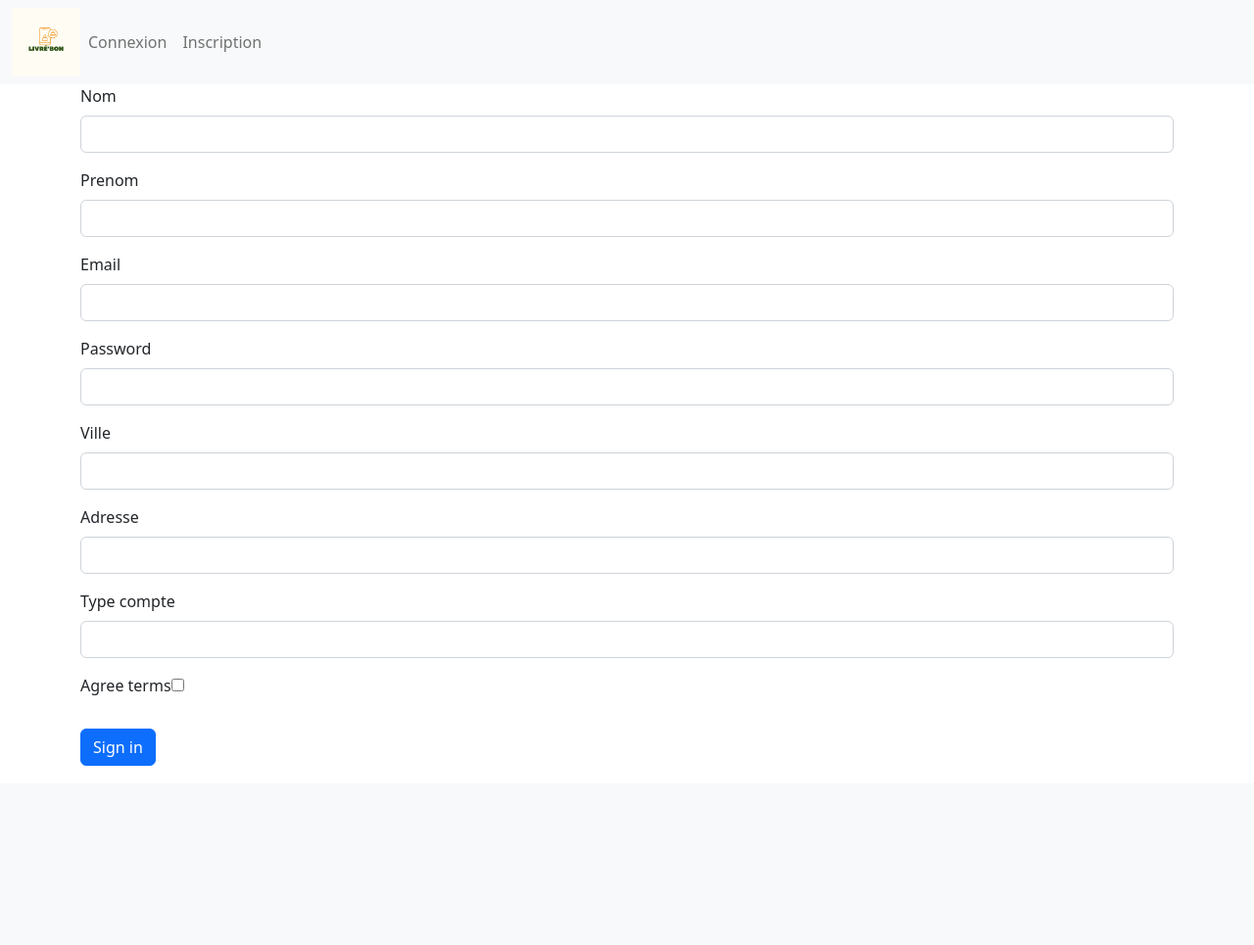
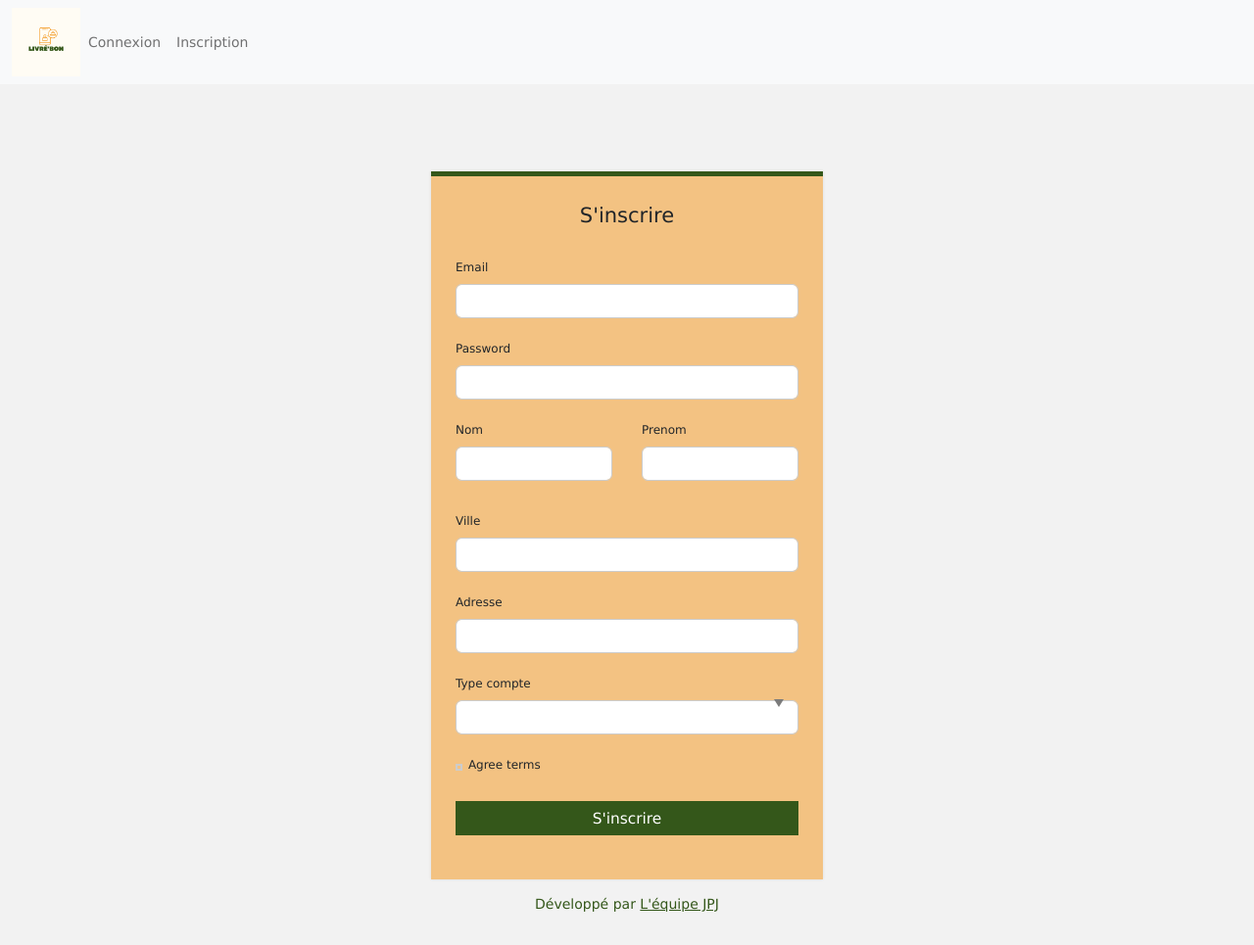
Before and after one commit to Bush1deau/livrebon, a Symfony app: template templates/user/register.html.twig in a window 1280 px wide. Shown: the whole page at 98% size. Before the commit the page ends 782 px from the top, so only its background shows below. Run offline with Twig, Linux system fonts and the light colour scheme; the template is opened without the code that fills it, so the values that code supplies are empty; form fields are guessed from the names that the template uses; some libraries are stand-ins or nearby versions.

Commit message:
feat(frontlog): add front register and login

```diff
--- /dev/null
+++ b/public/style/register.css
@@ -0,0 +1,433 @@
+body {
+  font-family: Verdana, Geneva, sans-serif;
+  font-size: 14px;
+  background: #f2f2f2;
+}
+
+.clearfix:after {
+  content: "";
+  display: block;
+  clear: both;
+  visibility: hidden;
+  height: 0;
+}
+
+.divRetour{
+  margin-top:5%;
+  text-align: center;
+}
+.btn-retour{
+  color:#34571A;
+  margin-left:2%;
+  font-size: large;
+  font-family:cursive;
+
+}
+.group-btn .btn{
+    background-color: #34571A;
+    color:#fff;
+    margin-top: 5%;
+    width:200px;
+}
+
+.group-btn .btn:hover {
+  background-color: #63a133;
+}
+
+.group-btn {
+  text-align: center;
+}
+
+.form_wrapper {
+  background: #f4951983;
+  width: 400px;
+  max-width: 100%;
+  box-sizing: border-box;
+  padding: 25px;
+  margin: 8% auto 0;
+  position: relative;
+  z-index: 1;
+  border-top: 5px solid #34571A;
+  -webkit-box-shadow: 0 0 3px rgba(0, 0, 0, 0.1);
+  -moz-box-shadow: 0 0 3px rgba(0, 0, 0, 0.1);
+  box-shadow: 0 0 3px rgba(0, 0, 0, 0.1);
+  -webkit-transform-origin: 50% 0%;
+  transform-origin: 50% 0%;
+  -webkit-transform: scale3d(1, 1, 1);
+  transform: scale3d(1, 1, 1);
+  -webkit-transition: none;
+  transition: none;
+  -webkit-animation: expand 0.8s 0.6s ease-out forwards;
+  animation: expand 0.8s 0.6s ease-out forwards;
+  opacity: 0;
+}
+.form_wrapper h2 {
+  font-size: 1.5em;
+  line-height: 1.5em;
+  margin: 0;
+}
+.form_wrapper .title_container {
+  text-align: center;
+  padding-bottom: 15px;
+}
+.form_wrapper h3 {
+  font-size: 1.1em;
+  font-weight: normal;
+  line-height: 1.5em;
+  margin: 0;
+}
+.form_wrapper label {
+  font-size: 12px;
+}
+.form_wrapper .row {
+  margin: 10px -15px;
+}
+.form_wrapper .row > div {
+  padding: 0 15px;
+  box-sizing: border-box;
+}
+.form_wrapper .col_half {
+  width: 50%;
+  float: left;
+}
+.form_wrapper .input_field {
+  position: relative;
+  margin-bottom: 20px;
+  -webkit-animation: bounce 0.6s ease-out;
+  animation: bounce 0.6s ease-out;
+}
+.form_wrapper .input_field > span {
+  position: absolute;
+  left: 0;
+  top: 0;
+  color: #333;
+  height: 100%;
+  border-right: 1px solid #cccccc;
+  text-align: center;
+  width: 30px;
+}
+.form_wrapper .input_field > span > i {
+  padding-top: 10px;
+}
+.form_wrapper .textarea_field > span > i {
+  padding-top: 10px;
+}
+.form_wrapper input[type=text], .form_wrapper input[type=email], .form_wrapper input[type=password] {
+  width: 100%;
+  padding: 8px 10px 9px 35px;
+  height: 35px;
+  border: 1px solid #cccccc;
+  box-sizing: border-box;
+  outline: none;
+  -webkit-transition: all 0.3s ease-in-out;
+  -moz-transition: all 0.3s ease-in-out;
+  -ms-transition: all 0.3s ease-in-out;
+  transition: all 0.3s ease-in-out;
+}
+.form_wrapper input[type=text]:hover, .form_wrapper input[type=email]:hover, .form_wrapper input[type=password]:hover {
+  background: #fafafa;
+}
+.form_wrapper input[type=text]:focus, .form_wrapper input[type=email]:focus, .form_wrapper input[type=password]:focus {
+  -webkit-box-shadow: 0 0 2px 1px rgba(255, 169, 0, 0.5);
+  -moz-box-shadow: 0 0 2px 1px rgba(255, 169, 0, 0.5);
+  box-shadow: 0 0 2px 1px rgba(255, 169, 0, 0.5);
+  border: 1px solid #34571A;
+  background: #fafafa;
+}
+.form_wrapper input[type=submit] {
+  background: #34571A;
+  height: 35px;
+  line-height: 35px;
+  width: 100%;
+  border: none;
+  outline: none;
+  cursor: pointer;
+  color: #fff;
+  font-size: 1.1em;
+  margin-bottom: 10px;
+  -webkit-transition: all 0.3s ease-in-out;
+  -moz-transition: all 0.3s ease-in-out;
+  -ms-transition: all 0.3s ease-in-out;
+  transition: all 0.3s ease-in-out;
+}
+.form_wrapper input[type=submit]:hover {
+  background: #34571A;
+}
+.form_wrapper input[type=submit]:focus {
+  background: #34571A;
+}
+.form_wrapper input[type=checkbox], .form_wrapper input[type=radio] {
+  border: 0;
+  clip: rect(0 0 0 0);
+  height: 1px;
+  margin: -1px;
+  overflow: hidden;
+  padding: 0;
+  position: absolute;
+  width: 1px;
+}
+
+.form_container .row .col_half.last {
+  border-left: 1px solid #cccccc;
+}
+
+.checkbox_option label {
+  margin-right: 1em;
+  position: relative;
+}
+.checkbox_option label:before {
+  content: "";
+  display: inline-block;
+  width: 0.5em;
+  height: 0.5em;
+  margin-right: 0.5em;
+  vertical-align: -2px;
+  border: 2px solid #cccccc;
+  padding: 0.12em;
+  background-color: transparent;
+  background-clip: content-box;
+  transition: all 0.2s ease;
+}
+.checkbox_option label:after {
+  border-right: 2px solid #000000;
+  border-top: 2px solid #000000;
+  content: "";
+  height: 20px;
+  left: 2px;
+  position: absolute;
+  top: 7px;
+  transform: scaleX(-1) rotate(135deg);
+  transform-origin: left top;
+  width: 7px;
+  display: none;
+}
+.checkbox_option input:hover + label:before {
+  border-color: #000000;
+}
+.checkbox_option input:checked + label:before {
+  border-color: #000000;
+}
+.checkbox_option input:checked + label:after {
+  -moz-animation: check 0.8s ease 0s running;
+  -webkit-animation: check 0.8s ease 0s running;
+  animation: check 0.8s ease 0s running;
+  display: block;
+  width: 7px;
+  height: 20px;
+  border-color: #000000;
+}
+
+.radio_option label {
+  margin-right: 1em;
+}
+.radio_option label:before {
+  content: "";
+  display: inline-block;
+  width: 0.5em;
+  height: 0.5em;
+  margin-right: 0.5em;
+  border-radius: 100%;
+  vertical-align: -3px;
+  border: 2px solid #cccccc;
+  padding: 0.15em;
+  background-color: transparent;
+  background-clip: content-box;
+  transition: all 0.2s ease;
+}
+.radio_option input:hover + label:before {
+  border-color: #000000;
+}
+.radio_option input:checked + label:before {
+  background-color: #000000;
+  border-color: #000000;
+}
+
+.select_option {
+  position: relative;
+  width: 100%;
+}
+.select_option select {
+  display: inline-block;
+  width: 100%;
+  height: 35px;
+  padding: 0px 15px;
+  cursor: pointer;
+  color: #7b7b7b;
+  border: 1px solid #cccccc;
+  border-radius: 0;
+  background: #fff;
+  appearance: none;
+  -webkit-appearance: none;
+  -moz-appearance: none;
+  transition: all 0.2s ease;
+}
+.select_option select::-ms-expand {
+  display: none;
+}
+.select_option select:hover, .select_option select:focus {
+  color: #000000;
+  background: #fafafa;
+  border-color: #000000;
+  outline: none;
+}
+
+.select_arrow {
+  position: absolute;
+  top: calc(50% - 4px);
+  right: 15px;
+  width: 0;
+  height: 0;
+  pointer-events: none;
+  border-width: 8px 5px 0 5px;
+  border-style: solid;
+  border-color: #7b7b7b transparent transparent transparent;
+}
+
+.select_option select:hover + .select_arrow, .select_option select:focus + .select_arrow {
+  border-top-color: #000000;
+}
+
+.credit {
+  position: relative;
+  z-index: 1;
+  text-align: center;
+  padding: 15px;
+  color: #34571A;
+}
+.credit a {
+  color: #34571A;
+}
+
+@-webkit-keyframes check {
+  0% {
+    height: 0;
+    width: 0;
+  }
+  25% {
+    height: 0;
+    width: 7px;
+  }
+  50% {
+    height: 20px;
+    width: 7px;
+  }
+}
+@keyframes check {
+  0% {
+    height: 0;
+    width: 0;
+  }
+  25% {
+    height: 0;
+    width: 7px;
+  }
+  50% {
+    height: 20px;
+    width: 7px;
+  }
+}
+@-webkit-keyframes expand {
+  0% {
+    -webkit-transform: scale3d(1, 0, 1);
+    opacity: 0;
+  }
+  25% {
+    -webkit-transform: scale3d(1, 1.2, 1);
+  }
+  50% {
+    -webkit-transform: scale3d(1, 0.85, 1);
+  }
+  75% {
+    -webkit-transform: scale3d(1, 1.05, 1);
+  }
+  100% {
+    -webkit-transform: scale3d(1, 1, 1);
+    opacity: 1;
+  }
+}
+@keyframes expand {
+  0% {
+    -webkit-transform: scale3d(1, 0, 1);
+    transform: scale3d(1, 0, 1);
+    opacity: 0;
+  }
+  25% {
+    -webkit-transform: scale3d(1, 1.2, 1);
+    transform: scale3d(1, 1.2, 1);
+  }
+  50% {
+    -webkit-transform: scale3d(1, 0.85, 1);
+    transform: scale3d(1, 0.85, 1);
+  }
+  75% {
+    -webkit-transform: scale3d(1, 1.05, 1);
+    transform: scale3d(1, 1.05, 1);
+  }
+  100% {
+    -webkit-transform: scale3d(1, 1, 1);
+    transform: scale3d(1, 1, 1);
+    opacity: 1;
+  }
+}
+@-webkit-keyframes bounce {
+  0% {
+    -webkit-transform: translate3d(0, -25px, 0);
+    opacity: 0;
+  }
+  25% {
+    -webkit-transform: translate3d(0, 10px, 0);
+  }
+  50% {
+    -webkit-transform: translate3d(0, -6px, 0);
+  }
+  75% {
+    -webkit-transform: translate3d(0, 2px, 0);
+  }
+  100% {
+    -webkit-transform: translate3d(0, 0, 0);
+    opacity: 1;
+  }
+}
+@keyframes bounce {
+  0% {
+    -webkit-transform: translate3d(0, -25px, 0);
+    transform: translate3d(0, -25px, 0);
+    opacity: 0;
+  }
+  25% {
+    -webkit-transform: translate3d(0, 10px, 0);
+    transform: translate3d(0, 10px, 0);
+  }
+  50% {
+    -webkit-transform: translate3d(0, -6px, 0);
+    transform: translate3d(0, -6px, 0);
+  }
+  75% {
+    -webkit-transform: translate3d(0, 2px, 0);
+    transform: translate3d(0, 2px, 0);
+  }
+  100% {
+    -webkit-transform: translate3d(0, 0, 0);
+    transform: translate3d(0, 0, 0);
+    opacity: 1;
+  }
+}
+@media (max-width: 600px) {
+  .form_wrapper .col_half {
+    width: 100%;
+    float: none;
+  }
+
+  .bottom_row .col_half {
+    width: 50%;
+    float: left;
+  }
+
+  .form_container .row .col_half.last {
+    border-left: none;
+  }
+
+  .remember_me {
+    padding-bottom: 20px;
+  }
+}
--- a/templates/restaurant/index.html.twig
+++ b/templates/restaurant/index.html.twig
@@ -3,6 +3,8 @@
 {% block title %}Hello RestaurantController!{% endblock %}
 
 {% block body %}
+
+    <link rel="stylesheet" href="/style/register.css">
         {% for restaurant in restaurants %}
             <tr>
                 <td>{{ restaurant.nom }}</td>
--- a/templates/restaurant/new.html.twig
+++ b/templates/restaurant/new.html.twig
@@ -3,6 +3,8 @@
 {% block title %}New Restaurant{% endblock %}
 
 {% block body %}
+    <link rel="stylesheet" href="/style/register.css">
+
     <h1>Create new Restaurant</h1>
 
     {{ include('restaurant/_form.html.twig') }}
--- a/templates/restaurant/show.html.twig
+++ b/templates/restaurant/show.html.twig
@@ -3,6 +3,7 @@
 {% block title %}Restaurant{% endblock %}
 
 {% block body %}
+    <link rel="stylesheet" href="/style/register.css">
     <h1>Restaurant</h1>
 
     <table class="table">
--- a/templates/user/register.html.twig
+++ b/templates/user/register.html.twig
@@ -3,22 +3,71 @@
 {% block title %}Hello UserController!{% endblock %}
 
 {% block body %}
+<link rel="stylesheet" href="/style/register.css">
 <div class="container">
+{{ form_start(registrationForm) }}
+<div class="form_wrapper">
+  <div class="form_container">
+    <div class="title_container">
+      <h2>S'inscrire</h2>
+    </div>
+    <div class="row clearfix">
+      <div class="">
+        <form>
+          <div class="input_field">
+           {{ form_row(registrationForm.email) }}
+          </div>
 
-{{ form_start(registrationForm) }}
-    {{ form_row(registrationForm.nom) }}
-    {{ form_row(registrationForm.prenom) }}
-    {{ form_row(registrationForm.email) }}
-        {{ form_row(registrationForm.password, {
+          <div class="input_field">
+            {{ form_row(registrationForm.password, {
             label: 'Password'
-        }) }}
-    {{ form_row(registrationForm.ville) }}
-    {{ form_row(registrationForm.adresse) }}
-    {{ form_row(registrationForm.typeCompte) }}
-    {{ form_row(registrationForm.agreeTerms) }}
-  <div class="form-label mt-4">
-    <button type="submit" class="btn btn-primary">Sign in</button>
+             }) }}
+          </div>
+
+
+
+          <div class="row clearfix">
+            <div class="col_half">
+              <div class="input_field">
+                {{ form_row(registrationForm.nom) }}
+              </div>
+            </div>
+
+            <div class="col_half">
+              <div class="input_field">
+                {{ form_row(registrationForm.prenom) }}
+              </div>
+            </div>
+          </div>
+
+                <div class="input_field">
+                 {{ form_row(registrationForm.ville) }}
+                </div>
+
+                <div class="input_field">
+                 {{ form_row(registrationForm.adresse) }}
+                </div>
+
+                 <div class="input_field select_option">
+                  {{ form_row(registrationForm.typeCompte) }}
+                <div class="select_arrow"></div>
+              </div>
+
+
+
+            <div class="input_field checkbox_option">
+            	 {{ form_widget(registrationForm.agreeTerms) }}
+               {{ form_label(registrationForm.agreeTerms) }}
+
+            </div>
+
+          <input class="button" type="submit" value="S'inscrire" />
+        </form>
+      </div>
+    </div>
   </div>
+</div>
     {{ form_end(registrationForm) }}
 </div>
+<p class="credit">Développé par <a href="https://www.lyreco.com/webshop/FRFR/index.html" target="_blank">L'équipe JPJ</a></p>
 {% endblock %}
```
Also changed, not shown: templates/restaurant/edit.html.twig (+13 -7 lines), templates/security/login.html.twig (+9 -5 lines).
